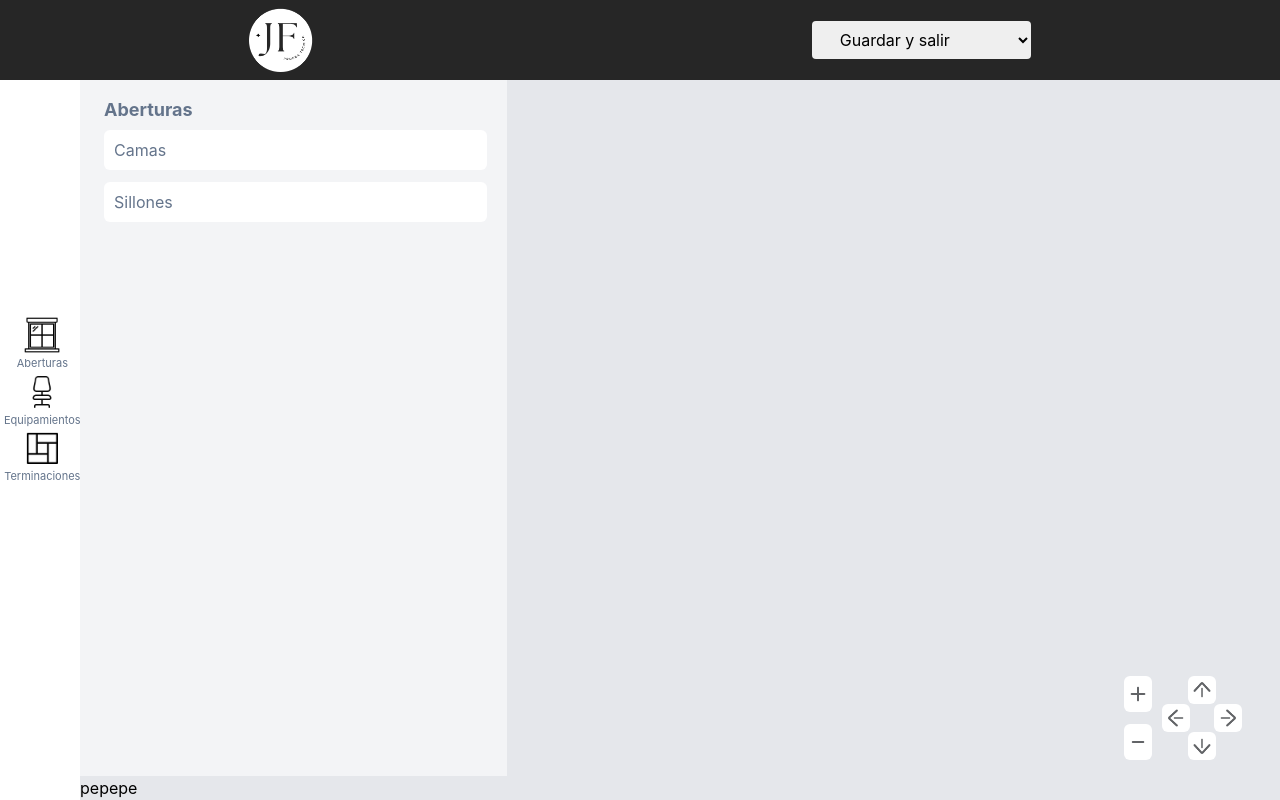
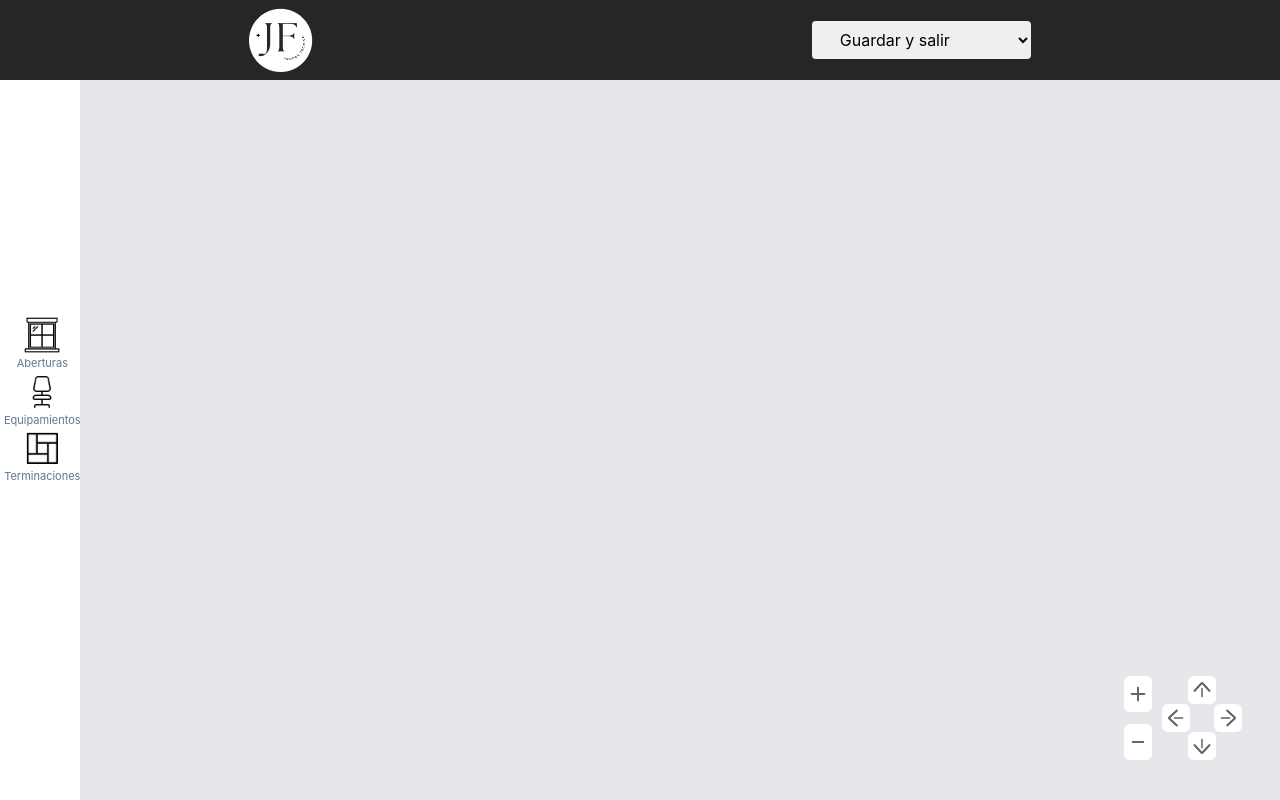
Before and after one commit to JessicaFerreiraLopez/challenge-jessica-ferreira, a React (Create React App) app: page / in a window 1280 px wide. Built offline with nearby package versions, Linux system fonts and the light colour scheme.

Commit message:
added sidebar component

```diff
--- a/src/components/basics/Button.tsx
+++ b/src/components/basics/Button.tsx
@@ -1,10 +1,13 @@
+import closeIcon from "../../assets/img/activo.png";
+
 interface ButtonProps {
   onClick: () => void;
   text?: string;
   isDisabled?: boolean;
   classes?: string;
   img?: string;
-  imgClasses?: string; //improve  text or image logic
+  imgClasses?: string; //TODO : improve  text or image logic
+  includeArrow?: boolean;
 }
 
 function Button({
@@ -14,14 +17,22 @@ function Button({
   classes = "",
   img,
   imgClasses,
+  includeArrow,
 }: ButtonProps) {
   return (
     <button
-      className={`rounded-md border-inherit bg-white ${classes}`}
+      className={`flex items-center justify-between rounded-md border-inherit bg-white ${classes}`}
       onClick={onClick}
       disabled={isDisabled}
     >
       {img ? <img className={imgClasses} alt="button img" src={img} /> : text}
+      {includeArrow && (
+        <img
+          className="h-7 -rotate-90 px-1 py-1"
+          alt="button img"
+          src={closeIcon}
+        />
+      )}
     </button>
   );
 }
--- a/src/components/sideBar/SideBarComponent.tsx
+++ b/src/components/sideBar/SideBarComponent.tsx
@@ -1,4 +1,5 @@
 import Button from "../basics/Button";
+import closeIcon from "../../assets/img/activo.png";
 
 export interface CategoryItemProps {
   name: string;
@@ -13,13 +14,18 @@ export interface CategoryProps {
 export interface SideBarComponentProps {
   title: string;
   categories: CategoryProps[];
+  closeSideBar: () => void;
 }
 
-const SideBarComponent = ({ title, categories }: SideBarComponentProps) => {
+const SideBarComponent = ({
+  title,
+  categories,
+  closeSideBar,
+}: SideBarComponentProps) => {
   return (
-    <section className="flex w-2/6 flex-col">
-      <div className=" h-full bg-gray-100 pl-6 pt-24">
-        <h1 className=" text-lg	font-bold text-slate-500">{title}</h1>
+    <section className="flex w-full flex-row pt-20">
+      <div className=" h-full w-2/6  bg-gray-100 pl-6 ">
+        <h1 className="pt-5 text-lg	font-bold text-slate-500">{title}</h1>
         {categories.map((categoryElem, categoryIndex) => (
           <Button
             key={categoryIndex}
@@ -27,11 +33,18 @@ const SideBarComponent = ({ title, categories }: SideBarComponentProps) => {
               console.log("categoryName has been clicked");
             }}
             text={categoryElem.categoryName}
-            classes="w-[95%] my-1.5	h-10 text-left pl-2.5 text-slate-500	"
+            classes="w-[95%] my-1.5	h-10 text-left pl-2.5 text-slate-500"
+            includeArrow
           />
         ))}
       </div>
-      <div>pepepe</div>
+      <div className=" flex items-center py-1" onClick={closeSideBar}>
+        <img
+          className="h-9 rounded-r-lg bg-gray-100  px-1 py-1 "
+          alt="Logo"
+          src={closeIcon}
+        />
+      </div>
     </section>
   );
 };
--- a/src/components/sideBar/SideBarItem.tsx
+++ b/src/components/sideBar/SideBarMenuItem.tsx
@@ -1,15 +1,16 @@
 export interface SideBarItemProps {
   name: string;
   img: string;
+  onClick?: () => void;
 }
 
-const SideBarItem = ({ name, img }: SideBarItemProps) => (
+const SideBarMenuItem = ({ name, img, onClick }: SideBarItemProps) => (
   <>
-    <li className="flex flex-col items-center px-1">
+    <li className="flex flex-col items-center px-1" onClick={onClick}>
       <img className="h-10" alt="item icon" src={img} />
       <p className="text-[11px] text-slate-500">{name}</p>
     </li>
   </>
 );
 
-export default SideBarItem;
+export default SideBarMenuItem;
--- a/src/components/sideBar/index.tsx
+++ b/src/components/sideBar/index.tsx
@@ -1,8 +1,12 @@
-import SideBarItem, { SideBarItemProps } from "./SideBarItem";
+import SideBarItem, { SideBarItemProps } from "./SideBarMenuItem";
 import aberturas from "../../assets/img/aberturas.png";
 import equipamientos from "../../assets/img/equipamiento.png";
 import terminaciones from "../../assets/img/terminaciones.png";
 import SideBarComponent from "./SideBarComponent";
+import { useState } from "react";
+
+const SideBar = () => {
+  const [tabPanelIsOpen, setTabPanelIsOpen] = useState<boolean>(false);
 
   const sidebarStructure: SideBarItemProps[] = [
     {
@@ -19,23 +23,26 @@ const sidebarStructure: SideBarItemProps[] = [
     },
   ];
 
-const SideBar = () => (
+  return (
     <>
-    <nav
-      className=" flex h-full min-h-screen w-20 items-center bg-white
-"
-    >
+      <nav className=" flex h-full min-h-screen w-20 items-center bg-white">
         <ul>
           {sidebarStructure.map((sideBarItem, itemIndex) => (
             <SideBarItem
               key={itemIndex}
               name={sideBarItem.name}
               img={sideBarItem.img}
+              onClick={() => {
+                setTabPanelIsOpen(true);
+              }}
             />
           ))}
         </ul>
       </nav>
+
+      {tabPanelIsOpen && (
         <SideBarComponent
+          closeSideBar={() => setTabPanelIsOpen(false)}
           title="Aberturas"
           categories={[
             {
@@ -54,7 +61,9 @@ const SideBar = () => (
             },
           ]}
         />
+      )}
     </>
   );
+};
 
 export default SideBar;
```
Lines whose indentation alone changed are shown as unchanged.
